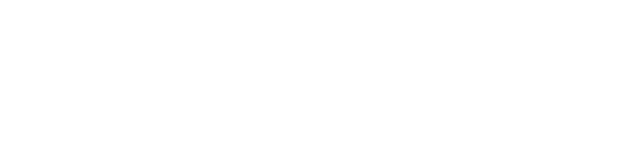
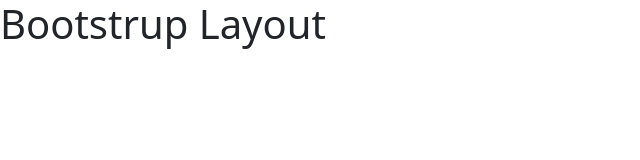
Before and after one commit to avmonirul/bootstrup-layout, a plain HTML site: page index.html in a window 1280 px wide. Shown: the whole page, without its empty margins (0-640 px from the left). Drawn offline with nearby package versions, Linux system fonts and the light colour scheme.

Commit message:
first commit

```diff
--- a/index.html
+++ b/index.html
@@ -5,8 +5,11 @@
     <meta http-equiv="X-UA-Compatible" content="IE=edge">
     <meta name="viewport" content="width=device-width, initial-scale=1.0">
     <title>Bootstrup Layout</title>
+    <link href="https://cdn.jsdelivr.net/npm/bootstrap@5.3.0-alpha1/dist/css/bootstrap.min.css" rel="stylesheet" integrity="sha384-GLhlTQ8iRABdZLl6O3oVMWSktQOp6b7In1Zl3/Jr59b6EGGoI1aFkw7cmDA6j6gD" crossorigin="anonymous">
 </head>
 <body>
-
+    <h1>Bootstrup Layout</h1>
+    <!-- bootstrap js -->
+    <script src="https://cdn.jsdelivr.net/npm/bootstrap@5.3.0-alpha1/dist/js/bootstrap.bundle.min.js" integrity="sha384-w76AqPfDkMBDXo30jS1Sgez6pr3x5MlQ1ZAGC+nuZB+EYdgRZgiwxhTBTkF7CXvN" crossorigin="anonymous"></script>
 </body>
 </html>
```
